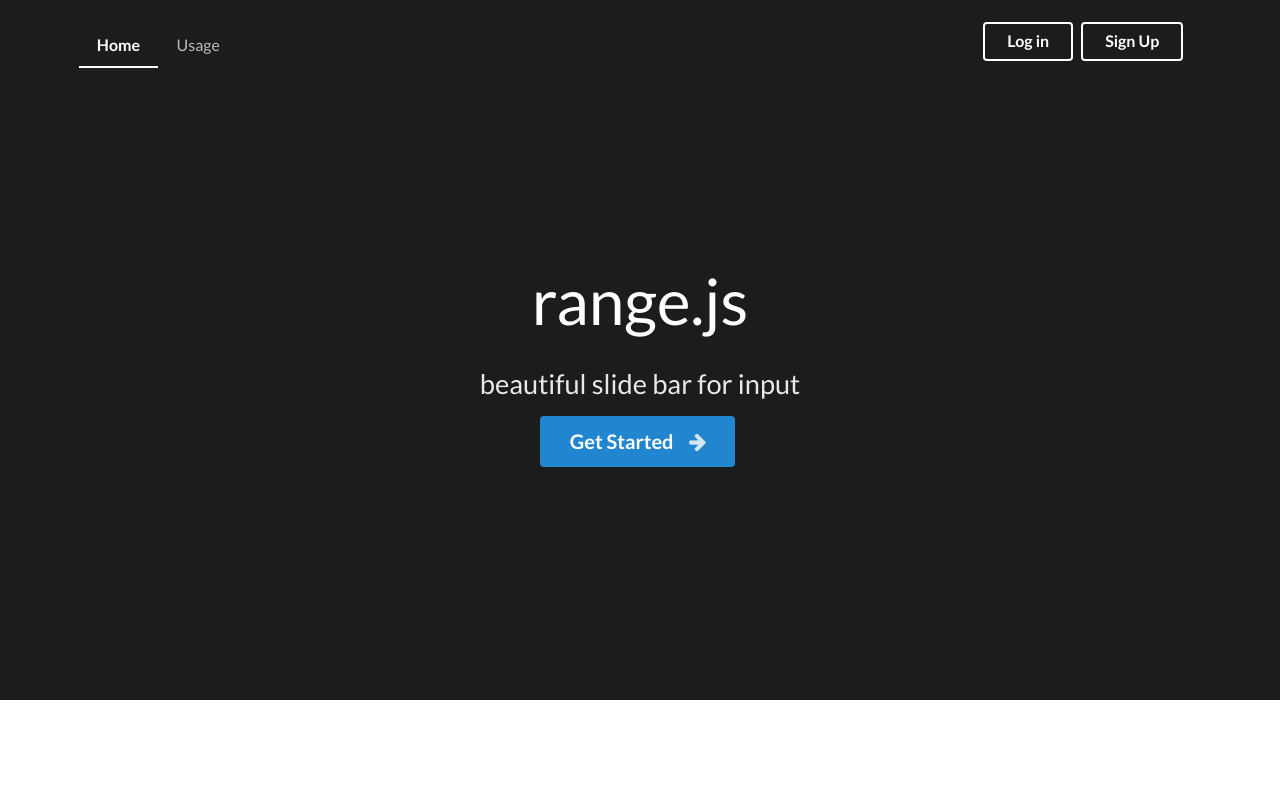
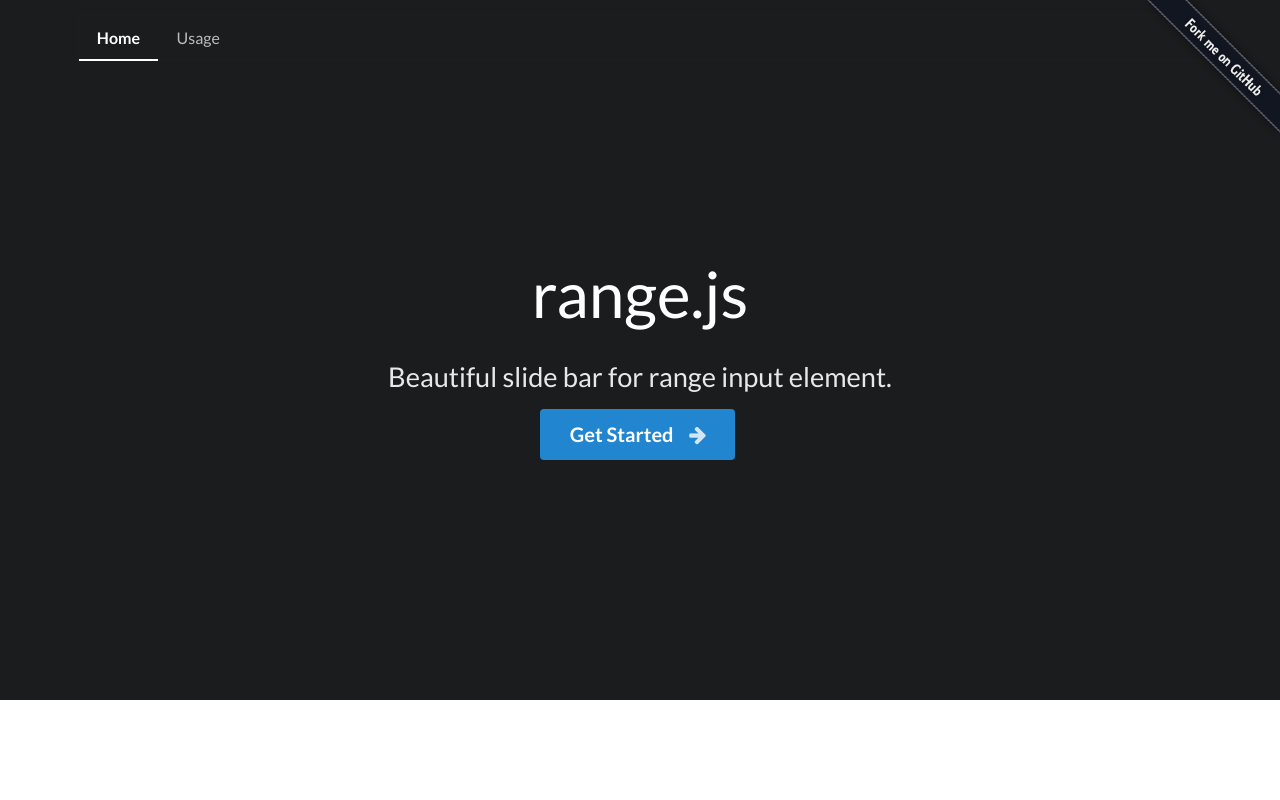
Before and after one commit to doukit/range.js, a plain HTML site: page index.html in a window 1280 px wide. Shown: the top 800 px of the page. Drawn offline with Linux system fonts and the light colour scheme.

Commit message:
finished index.html

```diff
--- a/index.html
+++ b/index.html
@@ -112,10 +112,11 @@
                 </a>
                 <a class="active item" href="index.html">Home</a>
                 <a class="item" href="#usage">Usage</a>
-                <div class="right item">
-                    <a class="ui inverted button">Log in</a>
-                    <a class="ui inverted button">Sign Up</a>
-                </div>
+
+                <a href="https://github.com/login?return_to=%2Fdoukit%2Frange.js">
+                    <img style="position: absolute; top: 0; right: 0; border: 0;" src="image/forkme_right_darkblue_121621.png" alt="Fork me on GitHub">
+                </a>
+
             </div>
         </div>
 
@@ -123,7 +124,7 @@
             <h1 class="ui inverted header">
                 range.js
             </h1>
-            <h2> beautiful slide bar for input</h2>
+            <h2>Beautiful slide bar for range input element.</h2>
             <a href="#usage">
             <div class="ui huge primary button">Get Started <i class="right arrow icon"></i></div>
             </a>
```
Also changed, not shown: image/forkme_right_darkblue_121621.png (added).
